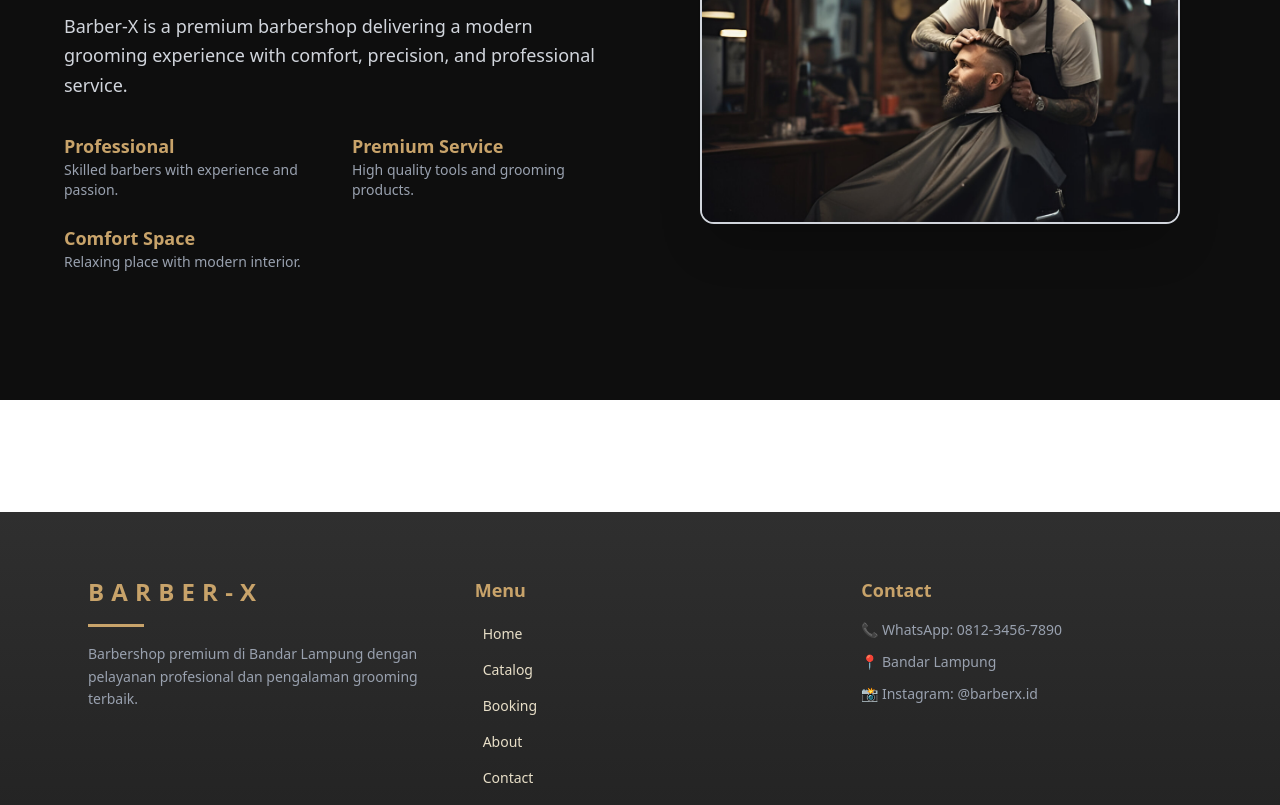
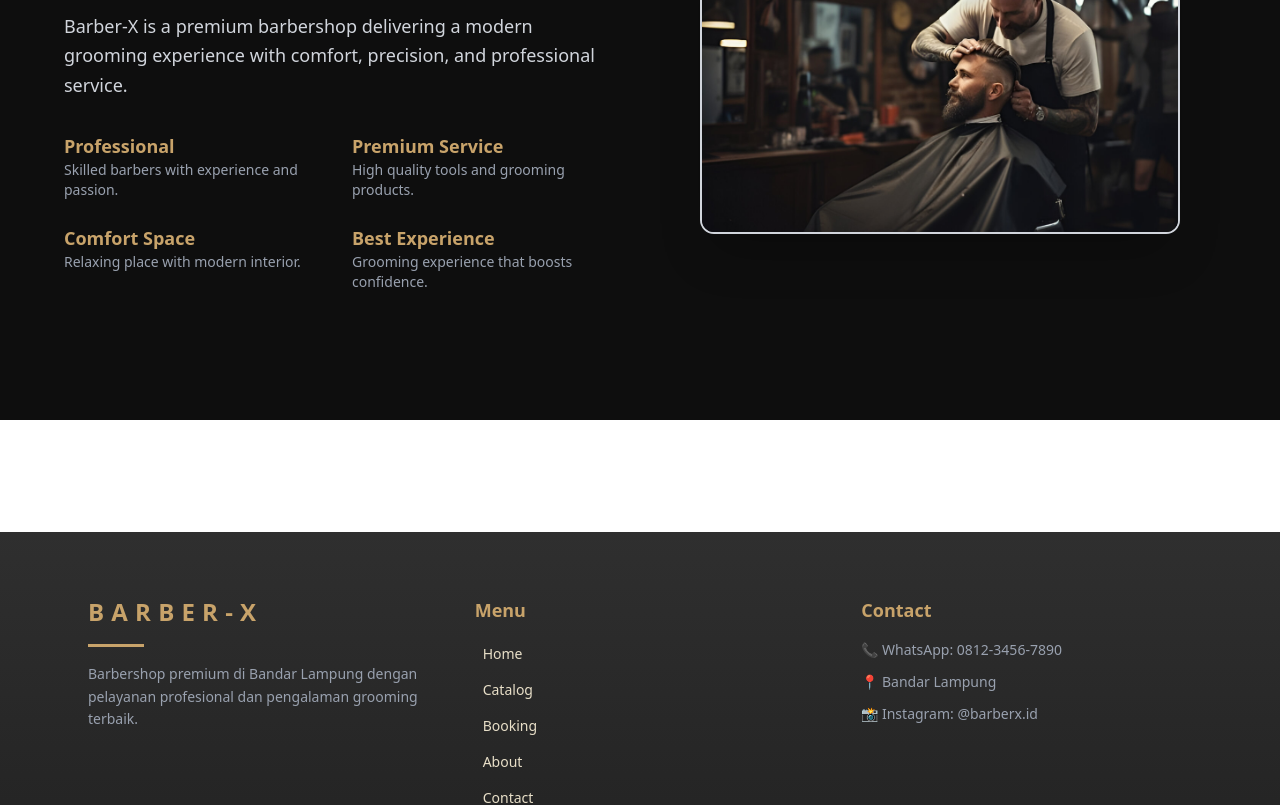
Before and after one commit to NaswaNovellia-23312014/Barber-x, a Next.js app in the folder web/: page / in a window 1280 px wide. Shown: the part 1080-1885 px from the top of the page. Built offline with nearby package versions, Linux system fonts and the light colour scheme.

Commit message:
feat: tambahkan daftar keunggulan  best experience barber pada about section

```diff
--- a/web/src/app/(main)/page.tsx
+++ b/web/src/app/(main)/page.tsx
@@ -60,6 +60,7 @@ export default function Home() {
                 ["Professional", "Skilled barbers with experience and passion."],
                                 ["Premium Service", "High quality tools and grooming products."],
                 ["Comfort Space", "Relaxing place with modern interior."],
+                ["Best Experience", "Grooming experience that boosts confidence."],
 
 
               ].map(([title, desc]) => (
```
